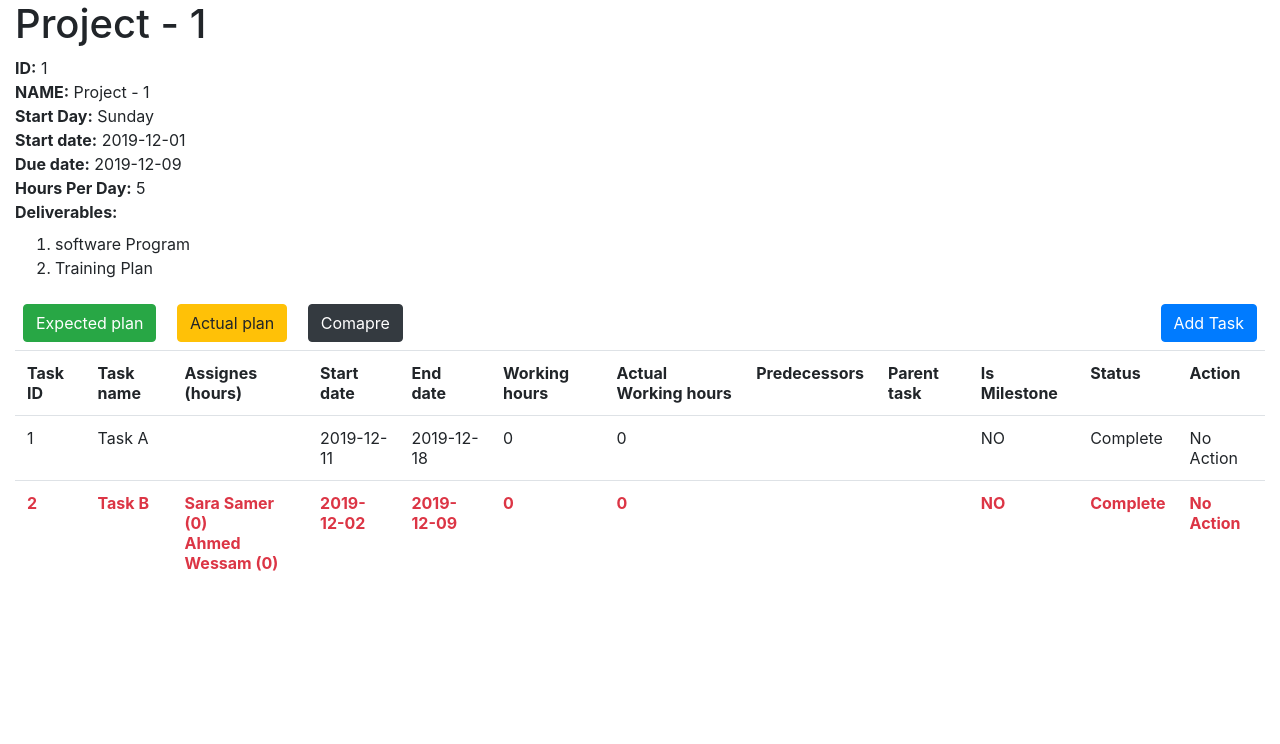
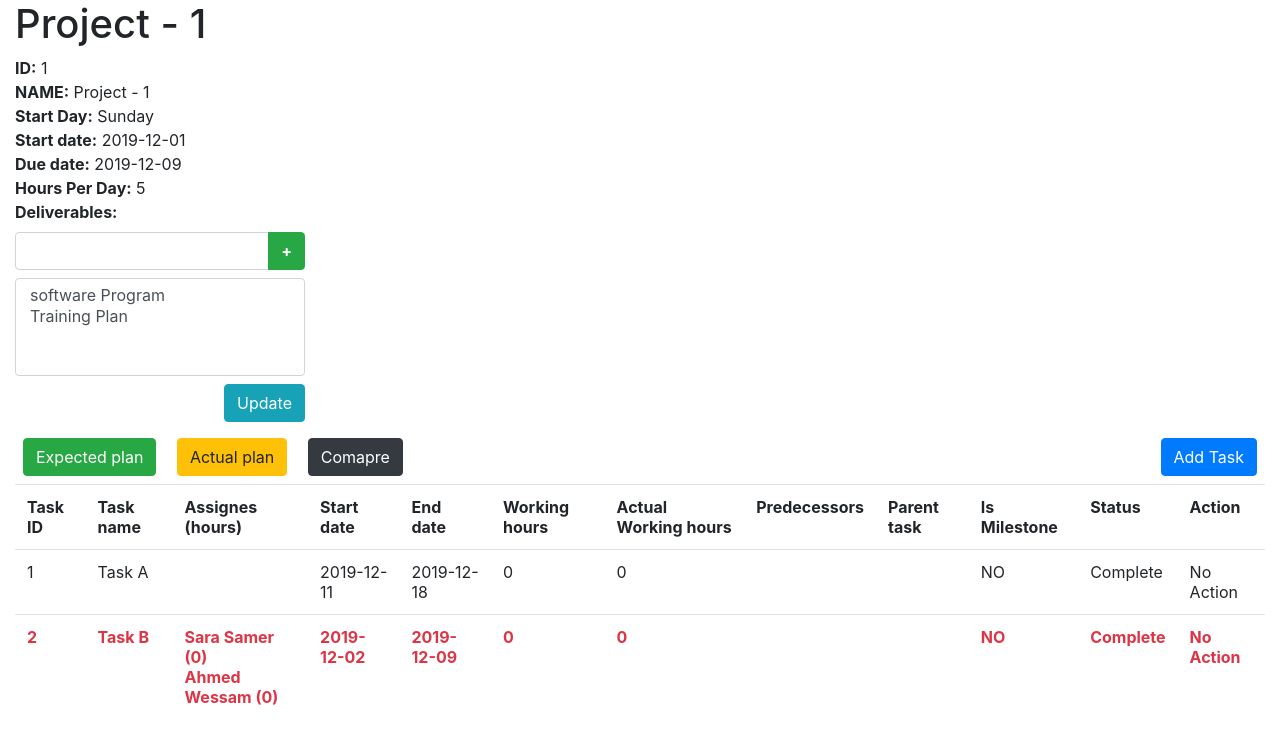
Before and after one commit to a4w/project-management-system, a PHP site: page /project_info.php?id=1 in a window 1280 px wide. Shown: the top 744 px of the page. Run offline with PHP 8.4, Linux system fonts and the light colour scheme; the visitor is signed in with stand-in values (Sample User, id 1); data comes from the database, SQL or seed files in the repository; data that the repository does not hold is empty.

Commit message:
Editable deliverables

```diff
--- a/project_info.php
+++ b/project_info.php
@@ -67,20 +67,31 @@ $p_stmt->store_result();
                 </div>
             </div>
             <div class="row">
-                <div class="col-12">
+                <div class="col-3">
+                    <form action="./project.controller.php" id="d_form" method="POST">
+                        <input type="hidden" name="action" value="update_deliverables" />
+                        <input type="hidden" name="pid" value="<?=$pid?>" />
                         <label><b>Deliverables:</b></label>
-                    <ol>
+                        <div class="input-group mb-2">
+                            <input type="text" id="deliverable_txt" class="form-control">
+                            <div class="input-group-append">
+                                <div class="btn btn-success" onclick="addDeliverables()"><b>+</b></div>
+                            </div>
+                        </div>
+                        <select multiple class="form-control" id="deliverables_dd" name="deliverables[]">
 <?php
 $d_stmt = $link->prepare('SELECT `title` FROM `deliverables` WHERE `project-id` = ?');
 $d_stmt->bind_param('i', $pid);
 $d_stmt->bind_result($d_title);
 $d_stmt->execute();
 while($d_stmt->fetch()){
-                            echo "<li>{$d_title}</li>";
+    echo "<option>{$d_title}</option>";
 }
 $d_stmt->close();
 ?>
-                    </ol>
+                        </select>
+                        <button type="button" id="update" class="float-right my-2 btn btn-info">Update</button>
+                    </form>
                 </div>
             </div>
             <div class="row">
@@ -174,6 +185,25 @@ $p_stmt->store_result();
                     window.location.reload(true);
                 });
             });
+            function addDeliverables() {
+                const value = $("#deliverable_txt").val();
+                $('#deliverables_dd').append($('<option>', {
+                    value: value,
+                    text: value,
+                    selected: true
+                }));
+                $("#deliverable_txt").val("").focus();
+            };
+            $(document).on('dblclick', '#deliverables_dd option', function(){
+                $(this).remove();
+            });
+            $("#update").click(function(){
+                // Select *
+                $("#deliverables_dd option").each(function(i, e){
+                    $(e).attr("selected", true);
+                });
+                $("#d_form").submit();
+            });
 
         </script>
     </body>
```
Also changed, not shown: project.controller.php (+17 -1 lines). Lines whose indentation alone changed are shown as unchanged.
